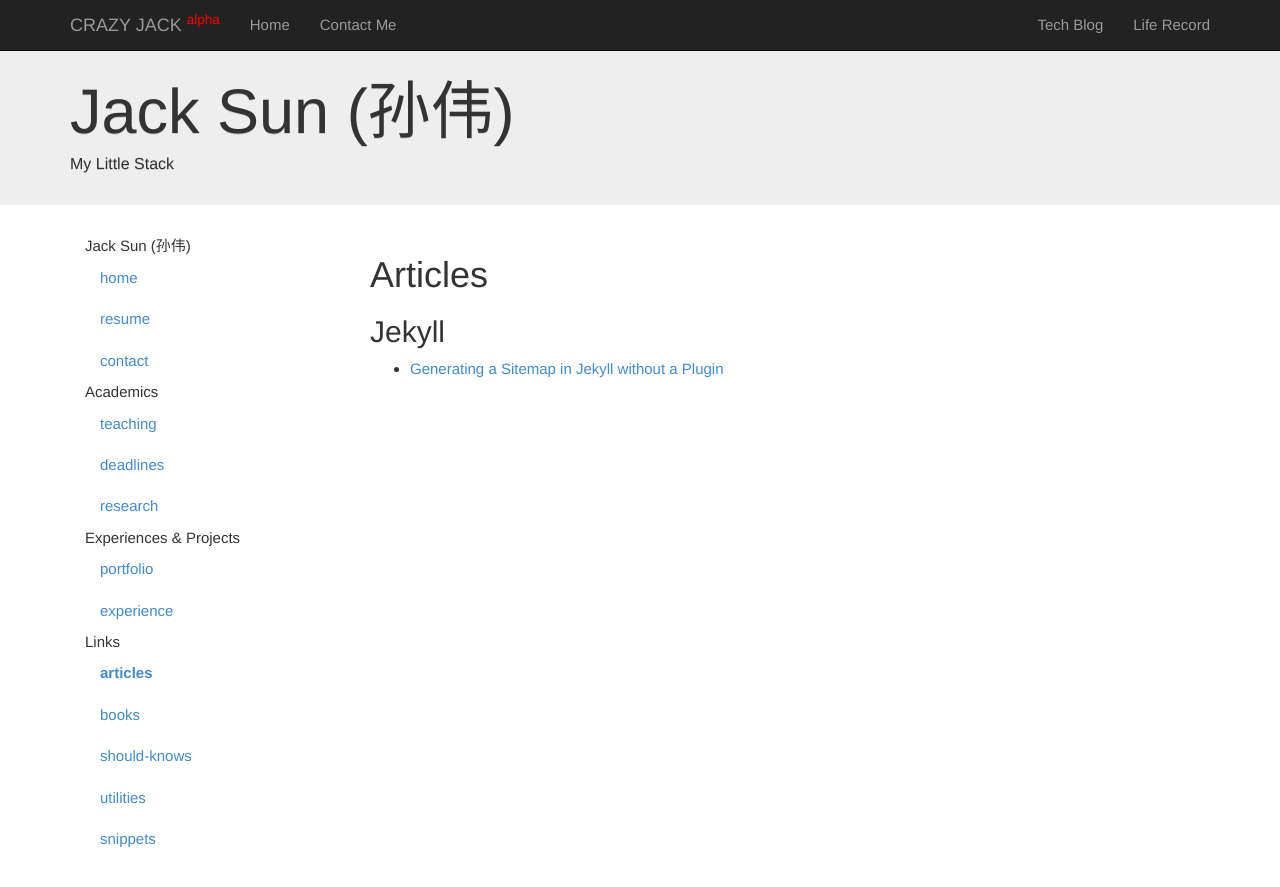
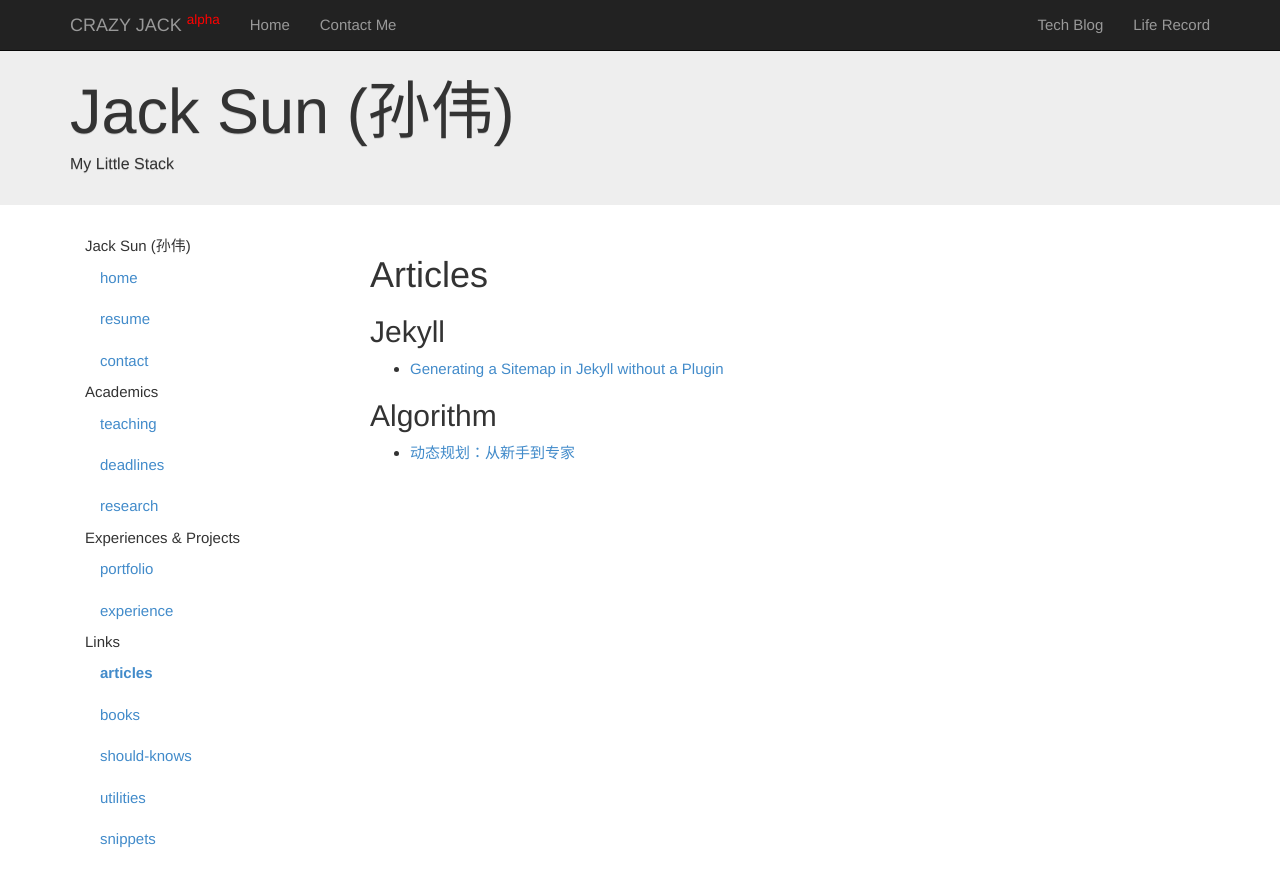
Before and after one commit to LearnGroup/jack-wei-sun-homepage, a Jekyll site: the page built from articles.md, in a window 1280 px wide. Shown: the top 887 px of the page. Built offline with Jekyll 4.4.1, drawn with Linux system fonts in a browser that asks for light colours; Markdown is read by kramdown in place of the engine named in the settings.

Commit message:
Update articles.md

```diff
--- a/articles.md
+++ b/articles.md
@@ -12,3 +12,7 @@ Articles
 
 ## Jekyll ##
 * [Generating a Sitemap in Jekyll without a Plugin](http://davidensinger.com/2013/03/generating-a-sitemap-in-jekyll-without-a-plugin/)
+
+## Algorithm ##
+
+* [动态规划：从新手到专家](http://hawstein.com/posts/dp-novice-to-advanced.html)
```
